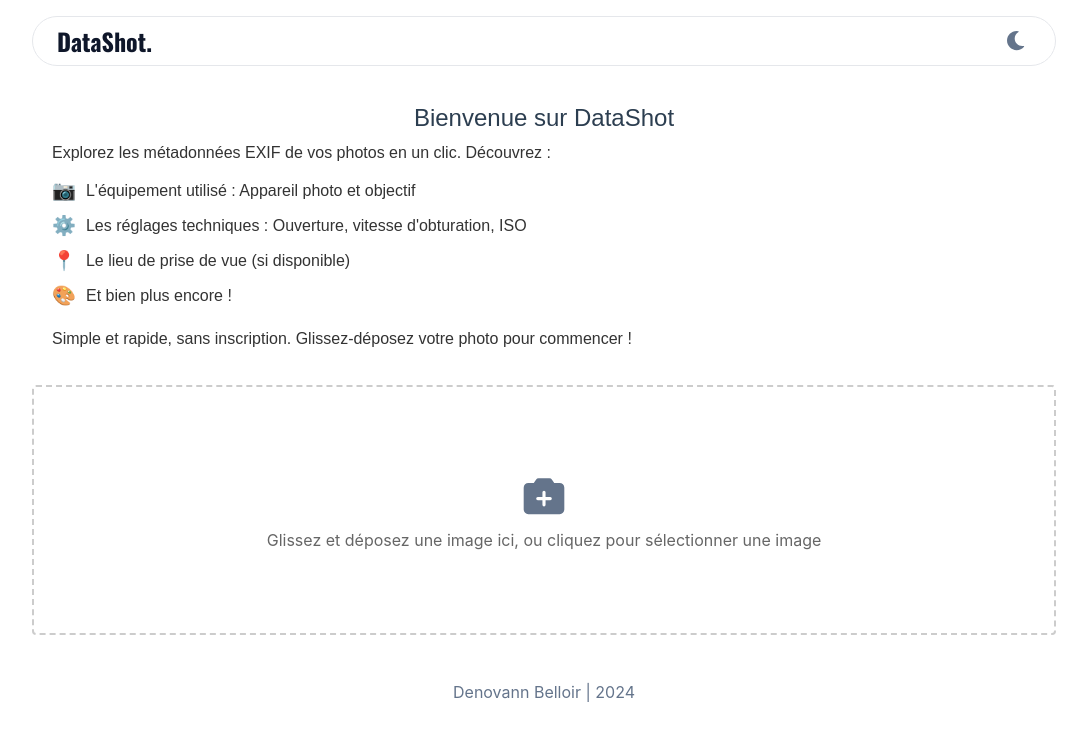
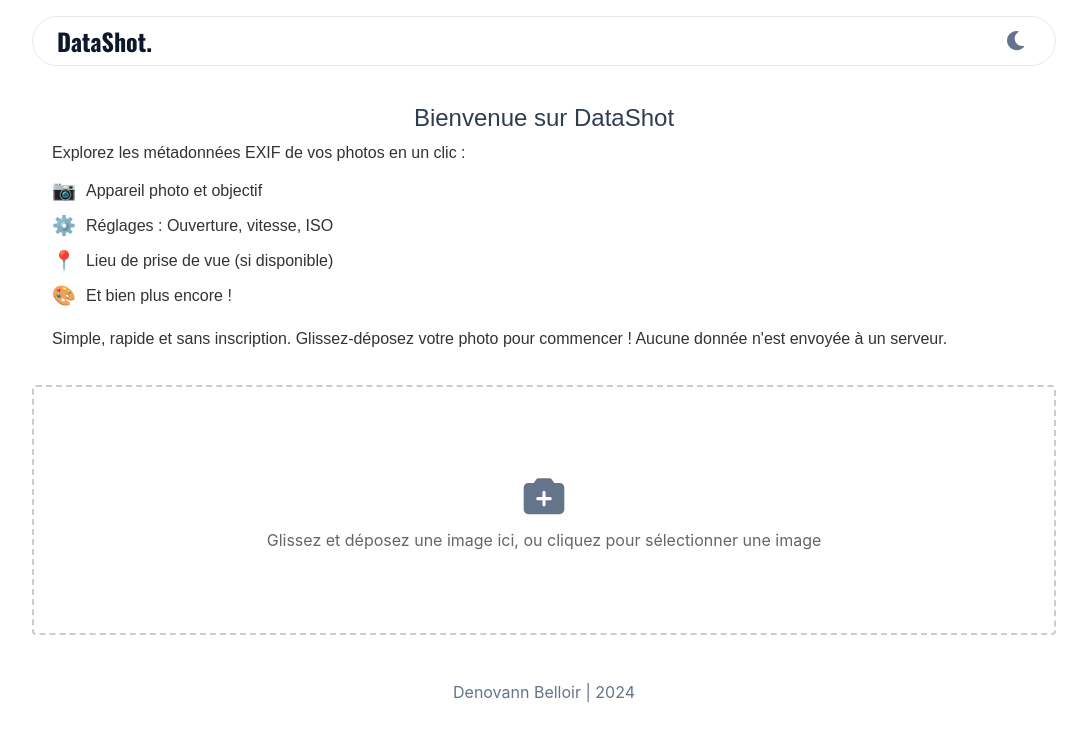
Before and after one commit to Deunoh/datashot, a React (Vite) app in the folder datashot-front/: page / in a window 1280 px wide. Shown: the top 740 px of the page, without its empty margins (96-1183 px from the left). Built offline with nearby package versions, Linux system fonts and the light colour scheme.

Commit message:
fix presentation

```diff
--- a/datashot-front/src/components/Presentation/Presentation.jsx
+++ b/datashot-front/src/components/Presentation/Presentation.jsx
@@ -6,21 +6,19 @@
 <div className={`presentation-container ${darkMode ? 'dark-mode' : ''}`}>
   <h2 className='presentation-title'>Bienvenue sur DataShot</h2>
   <p className='presentation-paragraph'>
-      Explorez les métadonnées EXIF de vos photos en un clic. Découvrez :
+    Explorez les métadonnées EXIF de vos photos en un clic :
   </p>
   <ul className='presentation-list'>
-        <li><span role="img" aria-label="camera">📷</span> L'équipement utilisé : Appareil photo et objectif</li>
-        <li><span role="img" aria-label="gear">⚙️</span> Les réglages techniques : Ouverture, vitesse d'obturation, ISO</li>
-        <li><span role="img" aria-label="pin">📍</span> Le lieu de prise de vue (si disponible)</li>
+    <li><span role="img" aria-label="camera">📷</span> Appareil photo et objectif</li>
+    <li><span role="img" aria-label="gear">⚙️</span> Réglages : Ouverture, vitesse, ISO</li>
+    <li><span role="img" aria-label="pin">📍</span> Lieu de prise de vue (si disponible)</li>
     <li><span role="img" aria-label="palette">🎨</span> Et bien plus encore !</li>
   </ul>
-      {/* <p className='presentation-paragraph'>
-        Que vous soyez un photographe passionné cherchant à affiner votre technique, un amateur curieux de vos souvenirs, ou simplement intrigué par la technologie derrière vos images, DataShot vous offre un voyage captivant au cœur de vos photographies.
-      </p> */}
   <p className='presentation-paragraph'>
-        Simple et rapide, sans inscription. Glissez-déposez votre photo pour commencer !
+    Simple, rapide et sans inscription. Glissez-déposez votre photo pour commencer ! Aucune donnée n'est envoyée à un serveur.
   </p>
 </div>
+
   )
 }
 
--- a/datashot-front/src/components/Presentation/Presentation.scss
+++ b/datashot-front/src/components/Presentation/Presentation.scss
@@ -7,6 +7,9 @@
   font-family: Arial, sans-serif;
   line-height: 1.3;
   color: #333;
+  @media (max-width: 768px) {
+    max-width: 90%;
+  }
 }
 
 .presentation-title {
--- a/datashot-front/src/styles/_variables.scss
+++ b/datashot-front/src/styles/_variables.scss
@@ -2,7 +2,7 @@
 // $bg-dark: #0f172a;
 $bg-dark: #020617;
 $container-dark: #1e293b;
-$title-dark: #fff;
+$title-dark: #f9f9f9;
 $text-dark: #94a3b8;
 
 
```
Lines whose indentation alone changed are shown as unchanged.
